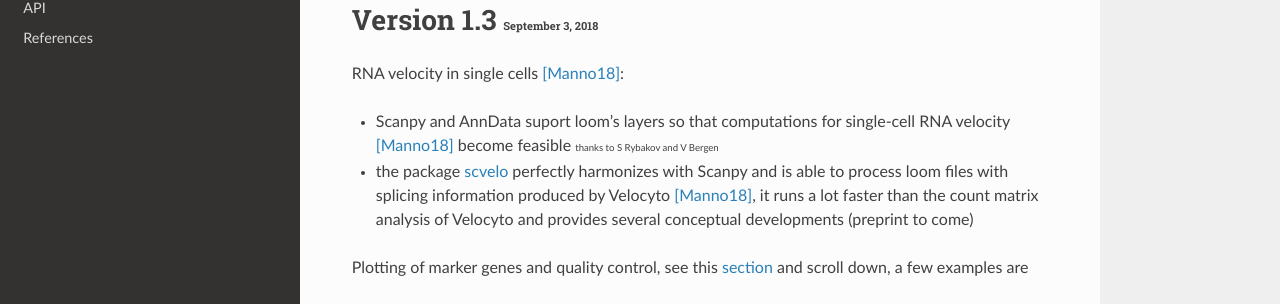
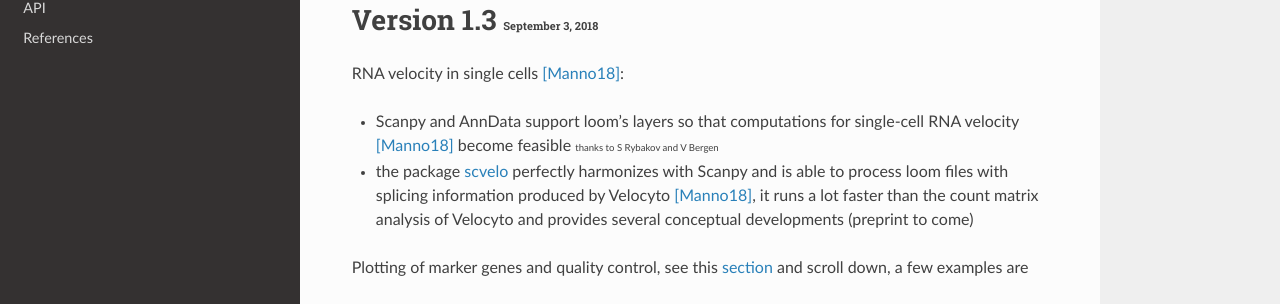
Before and after one commit to scverse/scanpy, a Sphinx documentation site: the page built from docs/release_notes.rst, in a window 1280 px wide and 900 px high. Shown: the part 200-504 px from the top of the window. Built offline with Sphinx 7.4.7 and the Read the Docs theme 2.0.0, drawn with Linux system fonts in a browser that asks for light colours; the version number could not be read and is left out.

Commit message:
suport -> support typo fix.

```diff
--- a/docs/release_notes.rst
+++ b/docs/release_notes.rst
@@ -12,7 +12,7 @@ Version 1.3 :small:`September 3, 2018`
 
 RNA velocity in single cells [Manno18]_:
 
-- Scanpy and AnnData suport loom's layers so that computations for single-cell RNA velocity [Manno18]_ become feasible :smaller:`thanks to S Rybakov and V Bergen`
+- Scanpy and AnnData support loom's layers so that computations for single-cell RNA velocity [Manno18]_ become feasible :smaller:`thanks to S Rybakov and V Bergen`
 - the package `scvelo <https://github.com/theislab/scvelo>`__ perfectly harmonizes with Scanpy and is able to process loom files with splicing information produced by Velocyto [Manno18]_, it runs a lot faster than the count matrix analysis of Velocyto and provides several conceptual developments (preprint to come)
 
 Plotting of marker genes and quality control, see this `section <https://scanpy.readthedocs.io/en/latest/api/plotting.html#generic>`__ and scroll down, a few examples are
```
